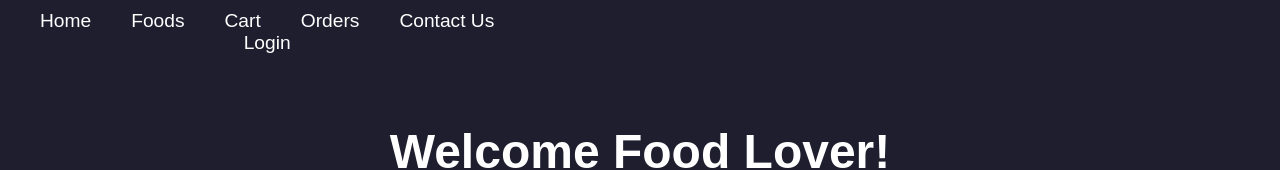
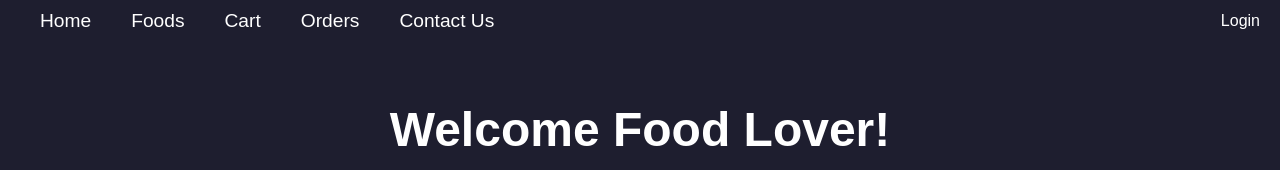
Before and after one commit to GFontes008/Food-Delivery-Frontend, a React (Create React App) app: page / in a window 1280 px wide. Shown: the top 170 px of the page. Built offline with nearby package versions, Linux system fonts and the light colour scheme.

Commit message:
styling and navbar

```diff
--- a/src/components/NavBar.js
+++ b/src/components/NavBar.js
@@ -14,8 +14,8 @@ const Navbar = () => {
 
   return (
     <div className="navbar">
-      <nav>
-        <ul className="left-menu">
+      <nav className="navbar-left">
+        <ul>
           <li>
             <Link to="/" style={{ color: "white", textDecoration: "none" }}>
               Home
@@ -51,7 +51,8 @@ const Navbar = () => {
             </Link>
           </li>
         </ul>
-        <div className="right-menu">
+      </nav>
+      <div className="navbar-right">
         {user ? (
           <>
             <span>Welcome, {user.name}</span>
@@ -60,15 +61,11 @@ const Navbar = () => {
             </button>
           </>
         ) : (
-            <Link
-              to="/login"
-              style={{ color: "white", textDecoration: "none" }}
-            >
+          <Link to="/login" style={{ color: "white", textDecoration: "none" }}>
             Login
           </Link>
         )}
       </div>
-      </nav>
     </div>
   );
 };
--- a/src/components/OrderDetails.js
+++ b/src/components/OrderDetails.js
@@ -1,6 +1,6 @@
 import React, { useState, useEffect, useContext } from "react";
 import { useParams } from "react-router-dom";
-import { getOrderComments, addComment, getOrder } from "../services/api";
+import { getOrder, getOrderComments, addComment } from "../services/api";
 import { AuthContext } from "../context/AuthContext";
 import "../styles/OrderDetails.css";
 
@@ -13,13 +13,21 @@ const OrderDetails = () => {
 
   useEffect(() => {
     const fetchOrderDetails = async () => {
+      try {
         const orderData = await getOrder(orderId, user.token);
         setOrder(orderData);
+      } catch (error) {
+        console.error("Error fetching order details:", error);
+      }
     };
 
     const fetchComments = async () => {
+      try {
         const commentsData = await getOrderComments(orderId);
         setComments(commentsData);
+      } catch (error) {
+        console.error("Error fetching comments:", error);
+      }
     };
 
     fetchOrderDetails();
@@ -28,10 +36,14 @@ const OrderDetails = () => {
 
   const handleAddComment = async () => {
     if (!commentText.trim()) return;
+    try {
       const commentData = { orderId, text: commentText };
       const newComment = await addComment(commentData, user.token);
       setComments([...comments, { ...newComment, user: { name: user.name } }]);
       setCommentText("");
+    } catch (error) {
+      console.error("Error adding comment:", error);
+    }
   };
 
   if (!order) return <p>Loading...</p>;
--- a/src/styles/NavBar.css
+++ b/src/styles/NavBar.css
@@ -1,16 +1,27 @@
 .navbar {
   background-color: #1e1e2f;
   color: white;
+  padding: 10px 0;
+  box-shadow: 0 4px 8px rgba(0, 0, 0, 0.3);
   display: flex;
   justify-content: space-between;
   align-items: center;
-  padding: 10px 20px;
-  box-shadow: 0 4px 8px rgba(0, 0, 0, 0.3);
+}
+
+.navbar-left {
+  display: flex;
+  align-items: center;
+  padding-left: 20px;
+}
+
+.navbar-right {
+  display: flex;
+  align-items: center;
+  padding-right: 20px;
 }
 
 nav ul {
   display: flex;
-  align-items: center;
   list-style: none;
   padding: 0;
   margin: 0;
@@ -31,17 +42,6 @@ nav a:hover {
   color: #ff4d4d;
 }
 
-.auth-section {
-  display: flex;
-  align-items: center;
-  margin-right: auto;
-}
-
-.welcome {
-  margin-right: 20px;
-  font-size: 1.2em;
-}
-
 .logout-button {
   background-color: #ff4d4d;
   color: white;
@@ -50,14 +50,9 @@ nav a:hover {
   border-radius: 4px;
   cursor: pointer;
   transition: background-color 0.3s;
+  margin-left: 20px;
 }
 
 .logout-button:hover {
   background-color: #ff1a1a;
 }
-
-.login-link {
-  color: white;
-  text-decoration: none;
-  font-size: 1.5em;
-}
```
Lines whose indentation alone changed are shown as unchanged.
